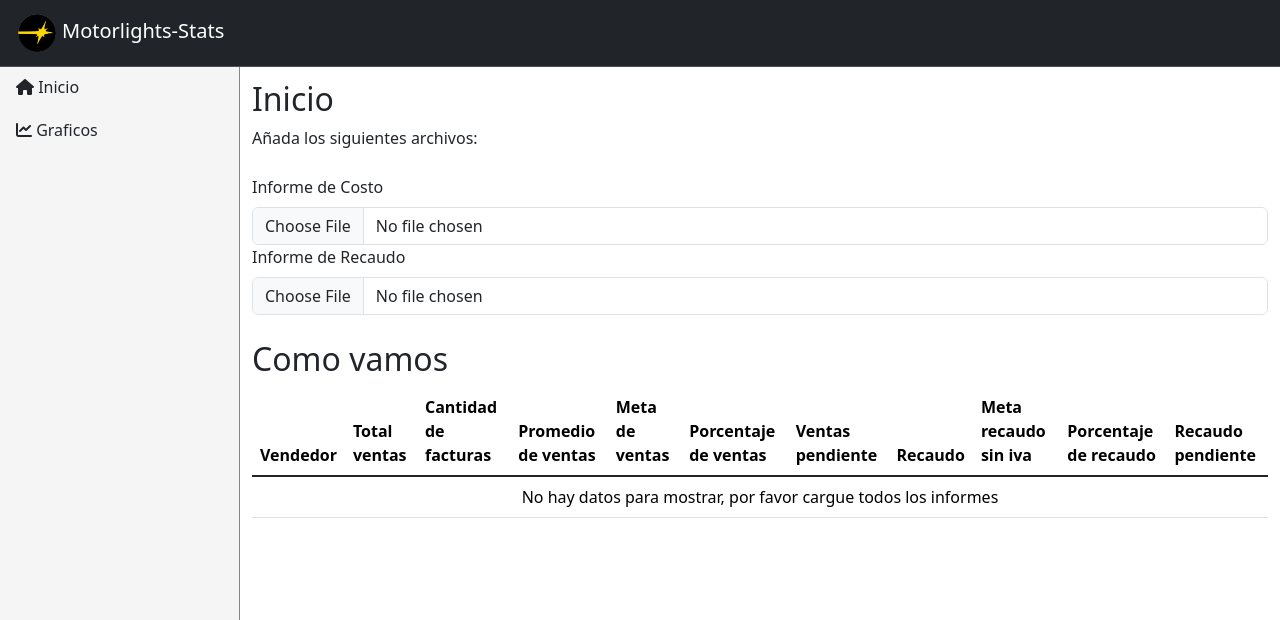
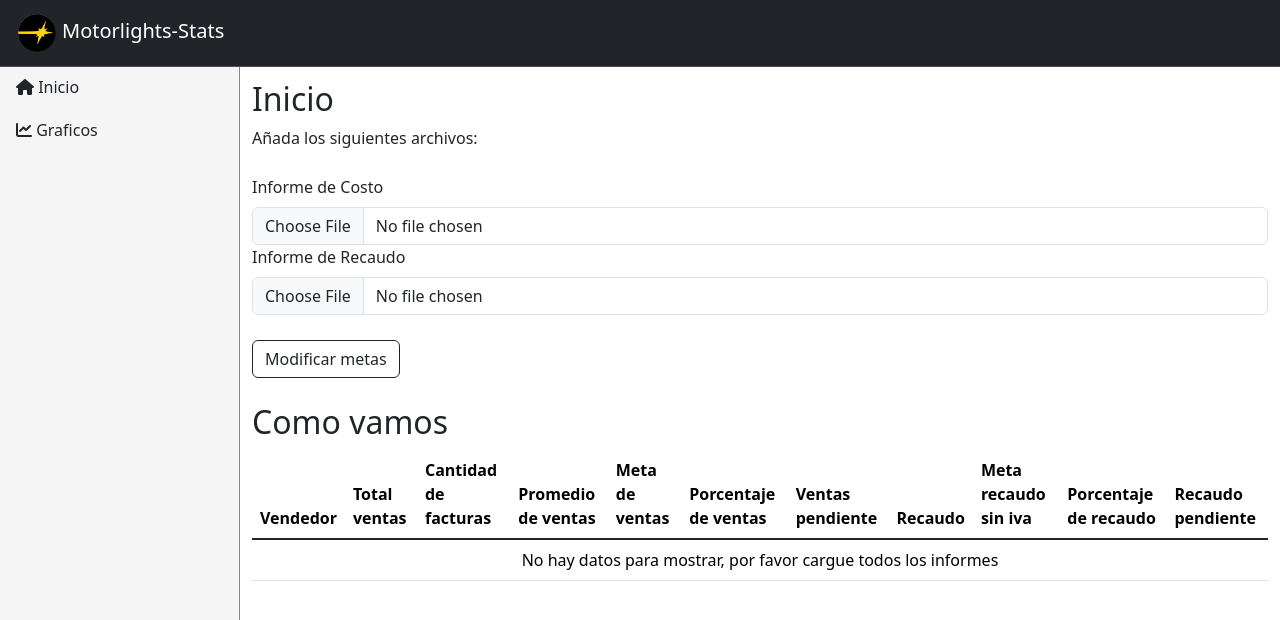
Before and after one commit to jtrocha4/motorlights-stats, a React (Vite) app: page / in a window 1280 px wide. Shown: the top 620 px of the page. Built offline with nearby package versions, Linux system fonts and the light colour scheme.

Commit message:
componente modalGoals. Implementacion de la funcion: enviar datos del formulario(componente modalGoals) y recibirlo en el componente padre

```diff
--- a/index.html
+++ b/index.html
@@ -11,8 +11,8 @@
   <body>
     <div id="root"></div>
     <script type="module" src="/src/main.jsx"></script>
-    <script src="https://kit.fontawesome.com/fe34b430f4.js" crossorigin="anonymous"></script>
     <script src="https://cdn.jsdelivr.net/npm/bootstrap@5.3.1/dist/js/bootstrap.bundle.min.js"
       integrity="sha384-HwwvtgBNo3bZJJLYd8oVXjrBZt8cqVSpeBNS5n7C8IVInixGAoxmnlMuBnhbgrkm" crossorigin="anonymous"></script>
+    <script src="https://kit.fontawesome.com/fe34b430f4.js" crossorigin="anonymous"></script>
   </body>
 </html>
--- a/src/App.css
+++ b/src/App.css
@@ -41,14 +41,19 @@ nav .logo{
 }
 
 .flex{
-  position: fixed;
-  top: 5rem;
-  left: 15rem;
-  right: 0;
-  bottom: 0;
+  flex: 1;
+  margin-top: 5rem;
+  margin-left: 15rem;
+  margin-right: 0;
+  margin-bottom: 0;
   overflow-y: auto;
+  overflow-x: auto;
 }
 
 .inputFile-group{
   margin: 25px 0;
 }
+
+.button-group{
+  margin: 25px 0;
+}
--- a/src/App.jsx
+++ b/src/App.jsx
@@ -5,6 +5,7 @@ import Navbar from './components/Navbar'
 import Sidebar from './components/Sidebar'
 import { useEffect, useState } from 'react'
 import Table from './components/Table'
+import ModalGoals from './components/ModalGoals'
 
 function App () {
   const [excelData, setExcelData] = useState([])
@@ -308,6 +309,10 @@ function App () {
     howAreYouDoingCollection(formattedDataCollectionFile)
   }, [excelData, excelDataCollection])
 
+  const sendForm = (formData) => {
+    console.log(formData)
+  }
+
   return (
     <>
       <Navbar />
@@ -319,6 +324,9 @@ function App () {
           <div className='inputFile-group'>
             <InputFile label='Informe de Costo' handleChange={handleReadCostFile} />
             <InputFile label='Informe de Recaudo' handleChange={handleReadCollectionFile} />
+            <div className='button-group'>
+              <ModalGoals title='Modificar metas' data={data} sendForm={sendForm} />
+            </div>
           </div>
           <div>
             <h2>Como vamos</h2>
--- /dev/null
+++ b/src/components/ModalGoals.jsx
@@ -0,0 +1,56 @@
+import React, { useState } from 'react'
+
+const ModalGoals = ({ title, buttonBackground = 'dark', data = [], sendForm }) => {
+  const [form, setForm] = useState({})
+
+  const handleChange = (event) => {
+    setForm({
+      ...form,
+      [event.target.name]: event.target.value
+    })
+  }
+
+  const handleSubmit = (event) => {
+    event.preventDefault()
+    sendForm(form)
+  }
+
+  return (
+    <>
+      <button type='button' className={`btn btn-outline-${buttonBackground}`} data-bs-toggle='modal' data-bs-target='#exampleModal'>{title}</button>
+
+      <div className='modal fade' id='exampleModal'>
+        <div className='modal-dialog'>
+          <div className='modal-content'>
+            <div className='modal-header'>
+              <h1 className='modal-title fs-5' id='staticBackdropLabel'>{title}</h1>
+              <button type='button' className='btn-close' data-bs-dismiss='modal' aria-label='Close' />
+            </div>
+            <div className='modal-body'>
+              <form action='' onSubmit={handleSubmit}>
+                {
+                    (data.length === 0)
+                      ? (<p>No hay vendedores al cual modificar sus metas</p>)
+                      : (
+                          data.map(({ vendedor }) => (
+                            <div className='mb-3' key={vendedor}>
+                              <label htmlFor={vendedor} className='form-label'>{vendedor}</label>
+                              <input name={`${vendedor}`} type='number' className='form-control ' placeholder='Meta de venta' onChange={handleChange} />
+                            </div>
+                          ))
+                        )
+                }
+                <div className='modal-footer'>
+                  <button type='button' className='btn btn-secondary' data-bs-dismiss='modal'>Cancelar</button>
+                  <button className='btn btn-primary' type='submit'>Guardar cambios</button>
+                </div>
+              </form>
+            </div>
+          </div>
+        </div>
+      </div>
+    </>
+  )
+}
+
+export default ModalGoals
--- a/src/components/Table.jsx
+++ b/src/components/Table.jsx
@@ -1,7 +1,6 @@
 import React from 'react'
 
 const Table = ({ headers, data, currencyFormat }) => {
-  console.log(data)
   return (
     <>
       <table className='table table-hover'>
```
